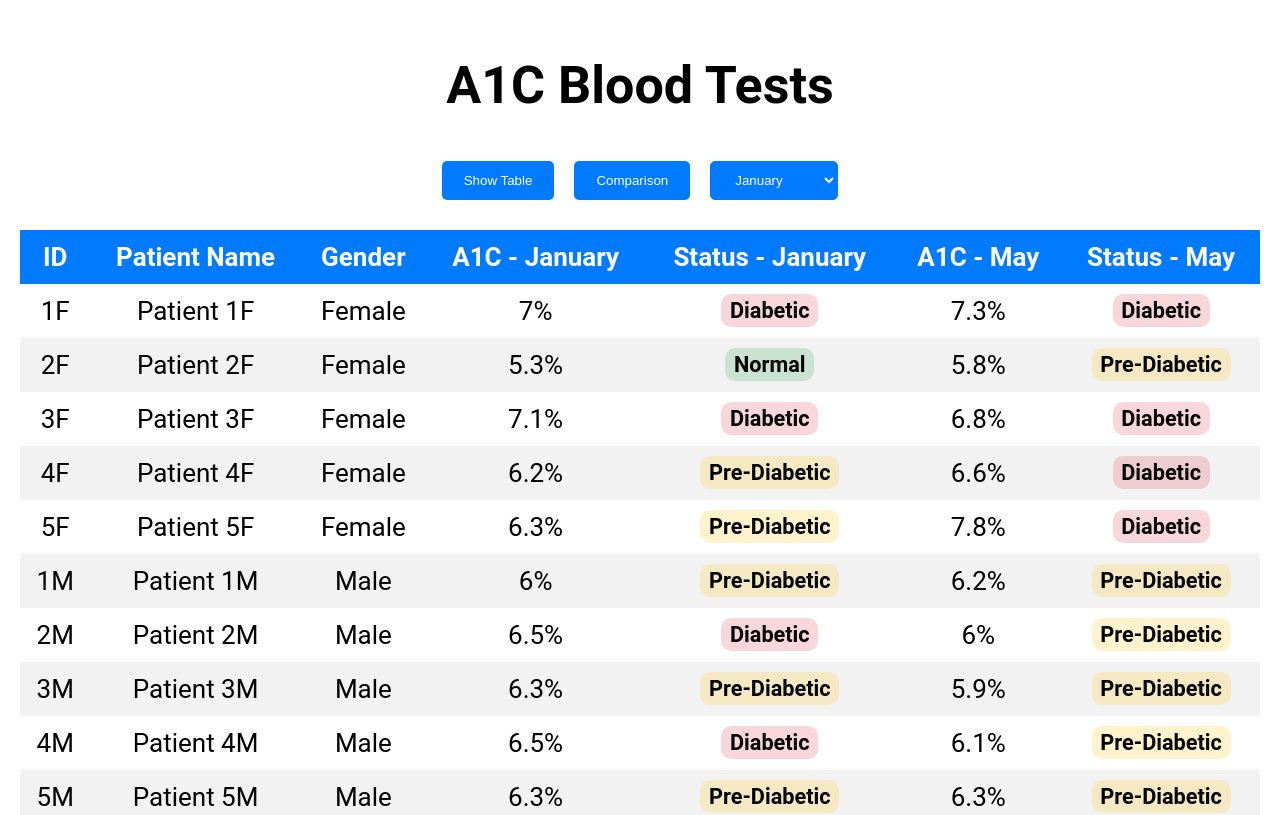
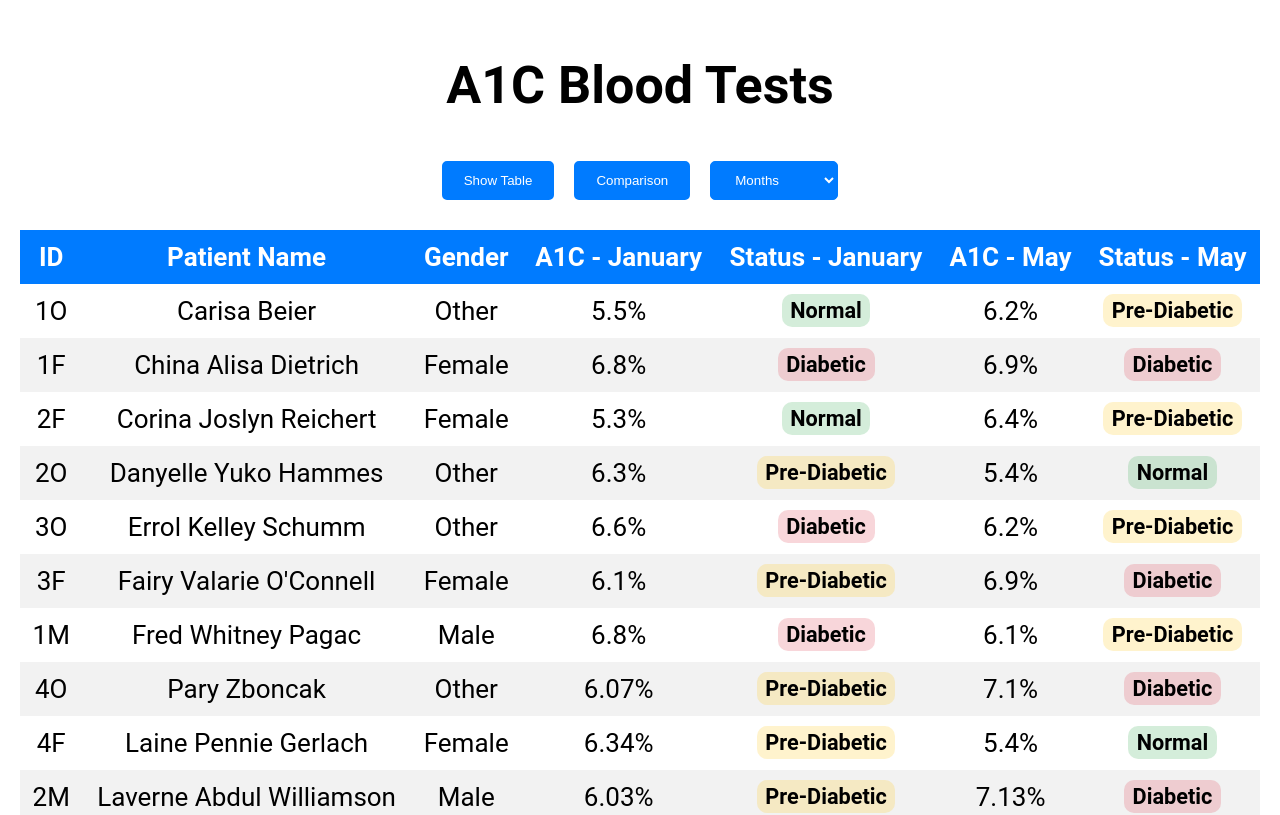
Before and after one commit to K-Gatech/Diabetes-site, a React (Create React App) app: page / in a window 1280 px wide. Shown: the top 815 px of the page. Built offline with nearby package versions, Linux system fonts and the light colour scheme.

Commit message:
Fhir data added

```diff
--- a/src/App.js
+++ b/src/App.js
@@ -14,7 +14,7 @@ function App() {
   };
 
   // months used are only Jan and May
-  const months = ["January", "February", "March", "April", "May", "June", "July", "August", "September", "October", "November", "December"];
+  const months = ["Months","January", "February", "March", "April", "May", "June", "July", "August", "September", "October", "November", "December"];
 
   return (
     <div className="App">
--- a/src/components/ComparisonGraph.js
+++ b/src/components/ComparisonGraph.js
@@ -1,7 +1,7 @@
 import React from 'react';
 import { Bar } from 'react-chartjs-2';
 import { Chart as ChartJS, CategoryScale, LinearScale, BarElement, Title, Tooltip, Legend } from 'chart.js';
-import patientsData from './PatientsData';
+import jsonData from '../data.json';
 
 ChartJS.register(CategoryScale, LinearScale, BarElement, Title, Tooltip, Legend);
 
@@ -22,10 +22,10 @@ const ComparisonGraph = () => {
   };
 
   // Count for each gender and month
-  patientsData.forEach(patient => {
+  jsonData.forEach(patient => {
     const genderKey = patient.gender.toLowerCase();
-    const janStatus = classifyA1c(patient.a1cJanuary);
-    const mayStatus = classifyA1c(patient.a1cMay);
+    const janStatus = classifyA1c(patient.a1cResults[0]?.a1c);
+    const mayStatus = classifyA1c(patient.a1cResults[1]?.a1c);
 
     if (janStatus !== 'Diabetic') statusCounts[genderKey].January++;
     if (mayStatus !== 'Diabetic') statusCounts[genderKey].May++;
--- a/src/components/JanGraph.js
+++ b/src/components/JanGraph.js
@@ -1,7 +1,7 @@
 import React from 'react';
 import { Line } from 'react-chartjs-2';
 import { Chart as ChartJS, CategoryScale, LinearScale, PointElement, LineElement, Title, Tooltip, Legend } from 'chart.js';
-import patientsData from './PatientsData';
+import jsonData from '../data.json';
 
 // Register the chart.js
 ChartJS.register(CategoryScale, LinearScale, PointElement, LineElement, Title, Tooltip, Legend);
@@ -9,15 +9,15 @@ ChartJS.register(CategoryScale, LinearScale, PointElement, LineElement, Title, T
 const JanGraph = () => {
 
   // Creates labels based on patient IDs (1-5). Stop labels at 5 but includes all patients
-  const patientLabels = patientsData.map((patient, index) => `Patient ${index + 1}`).slice(0,5);
+  const patientLabels = jsonData.map(patient => patient.name).slice(0, 5);
 
   // Seperate A1C levels by gender
-  const a1cLevelsByGender = patientsData.reduce((acc, patient) => {
+  const a1cLevelsByGender = jsonData.reduce((acc, patient) => {
     const genderKey = patient.gender.toLowerCase();
     acc[genderKey] = acc[genderKey] || [];
-    acc[genderKey].push(patient.a1cJanuary);
-    return acc;
-  }, {});
+    acc[genderKey].push(patient.a1cResults[0]?.a1c); // Directly accessing the first A1C result
+  return acc;
+}, {});
 
   const data = {
     labels: patientLabels,
--- a/src/components/MayGraph.js
+++ b/src/components/MayGraph.js
@@ -1,7 +1,7 @@
 import React from 'react';
 import { Line } from 'react-chartjs-2';
 import { Chart as ChartJS, CategoryScale, LinearScale, PointElement, LineElement, Title, Tooltip, Legend } from 'chart.js';
-import patientsData from './PatientsData';
+import jsonData from '../data.json';
 
 // Register the chart.js
 ChartJS.register(CategoryScale, LinearScale, PointElement, LineElement, Title, Tooltip, Legend);
@@ -9,15 +9,15 @@ ChartJS.register(CategoryScale, LinearScale, PointElement, LineElement, Title, T
 const MayGraph = () => {
 
   // Creates labels based on patient IDs (1-5). Stop labels at 5 but includes all patients
-  const patientLabels = patientsData.map((patient, index) => `Patient ${index + 1}`).slice(0,5);
+  const patientLabels = jsonData.map((patient, index) => `Patient ${index + 1}`).slice(0,5);
 
   // Segregate A1C levels by gender
-  const a1cLevelsByGender = patientsData.reduce((acc, patient) => {
+  const a1cLevelsByGender = jsonData.reduce((acc, patient) => {
     const genderKey = patient.gender.toLowerCase();
     acc[genderKey] = acc[genderKey] || [];
-    acc[genderKey].push(patient.a1cMay);
-    return acc;
-  }, {});
+    acc[genderKey].push(patient.a1cResults[1]?.a1c); // Directly accessing the first A1C result
+  return acc;
+}, {});
 
   const data = {
     labels: patientLabels,
--- a/src/components/PatientDataTable.js
+++ b/src/components/PatientDataTable.js
@@ -1,13 +1,21 @@
 import React from 'react';
-import patientsData from './PatientsData';
+import jsonData from '../data.json';   // currently data.json is in the main src folder
 
-// A1C levels if statment
 function classifyA1c(a1c) {
   if (a1c < 5.7) return 'Normal';
   if (a1c >= 5.7 && a1c <= 6.4) return 'Pre-Diabetic';
   if (a1c >= 6.5) return 'Diabetic';
   return 'Unknown';
 }
+
+// changing json to appropriate format
+const transformedData = jsonData.map(patient => ({
+  id: patient.gender_id,
+  name: patient.name,
+  gender: patient.gender,
+  a1cJanuary: patient.a1cResults[0]?.a1c,
+  a1cMay: patient.a1cResults[1]?.a1c,
+}));
 
 function PatientDataTable() {
   return (
@@ -25,19 +33,17 @@ function PatientDataTable() {
           </tr>
         </thead>
         <tbody>
-          {patientsData.map((patient, index) => (
+          {transformedData.map((patient, index) => (
             <tr key={index}>
               <td>{patient.id}</td>
               <td>{patient.name}</td>
               <td>{patient.gender}</td>
               <td>{`${patient.a1cJanuary}%`}</td>
-              {/* Jan Status */}
-              <td className={`status ${classifyA1c(patient.a1cJanuary).toLowerCase()}`}>
+              <td className={`status ${classifyA1c(patient.a1cJanuary).toLowerCase().replace(/\s+/g, '-')}`}>
                 {classifyA1c(patient.a1cJanuary)}
               </td>
               <td>{`${patient.a1cMay}%`}</td>
-              {/* May Status */}
-              <td className={`status ${classifyA1c(patient.a1cMay).toLowerCase()}`}>
+              <td className={`status ${classifyA1c(patient.a1cMay).toLowerCase().replace(/\s+/g, '-')}`}>
                 {classifyA1c(patient.a1cMay)}
               </td>
             </tr>
--- a/src/components/PatientsData.js
+++ /dev/null
@@ -1,25 +0,0 @@
-
-const patientsData = [
-    // Female patients
-    { id: '1F', name: 'Patient 1F', gender: 'Female', a1cJanuary: 7.0, a1cMay: 7.3 },
-    { id: '2F', name: 'Patient 2F', gender: 'Female', a1cJanuary: 5.3, a1cMay: 5.8 },
-    { id: '3F', name: 'Patient 3F', gender: 'Female', a1cJanuary: 7.1, a1cMay: 6.8 },
-    { id: '4F', name: 'Patient 4F', gender: 'Female', a1cJanuary: 6.2, a1cMay: 6.6 },
-    { id: '5F', name: 'Patient 5F', gender: 'Female', a1cJanuary: 6.3, a1cMay: 7.8 },
-
-    // Male patients
-    { id: '1M', name: 'Patient 1M', gender: 'Male', a1cJanuary: 6.0, a1cMay: 6.2 },
-    { id: '2M', name: 'Patient 2M', gender: 'Male', a1cJanuary: 6.5, a1cMay: 6.0 },
-    { id: '3M', name: 'Patient 3M', gender: 'Male', a1cJanuary: 6.3, a1cMay: 5.9 },
-    { id: '4M', name: 'Patient 4M', gender: 'Male', a1cJanuary: 6.5, a1cMay: 6.1 },
-    { id: '5M', name: 'Patient 5M', gender: 'Male', a1cJanuary: 6.3, a1cMay: 6.3 },
-
-    // Other patients
-    { id: '1O', name: 'Patient 1O', gender: 'Other', a1cJanuary: 5.1, a1cMay: 5.4 },
-    { id: '2O', name: 'Patient 2O', gender: 'Other', a1cJanuary: 6.8, a1cMay: 6.6 },
-    { id: '3O', name: 'Patient 3O', gender: 'Other', a1cJanuary: 6.0, a1cMay: 6.8 },
-    { id: '4O', name: 'Patient 4O', gender: 'Other', a1cJanuary: 7.2, a1cMay: 6.9 },
-    { id: '5O', name: 'Patient 5O', gender: 'Other', a1cJanuary: 6.5, a1cMay: 6.8 }
-  ];
-
-  export default patientsData;
--- /dev/null
+++ b/src/data.json
@@ -0,0 +1,242 @@
+[
+  {
+    "id": "e4b02de3-2376-05c9-2854-75890cf68deb",
+    "name": "Carisa Beier",
+    "gender": "Other",
+    "gender_id": "1O",
+    "a1cResults": [
+      {
+        "a1c": 5.5,
+        "date": "2014-07-09T05:03:59+09:00"
+      },
+      {
+        "a1c": 6.2,
+        "date": "2016-07-13T05:03:59+09:00"
+      }
+    ]
+  },
+  {
+    "id": "0a090da4-846d-2dfb-68c7-2af0d6a74c90",
+    "name": "China Alisa Dietrich",
+    "gender": "Female",
+    "gender_id": "1F",
+    "a1cResults": [
+      {
+        "a1c": 6.8,
+        "date": "2015-03-25T21:48:07+09:00"
+      },
+      {
+        "a1c": 6.9,
+        "date": "2017-03-01T21:48:07+09:00"
+      }
+    ]
+  },
+  {
+    "id": "6136f75c-ef64-2a72-a9e1-2aa0ffe84646",
+    "name": "Corina Joslyn Reichert",
+    "gender": "Female",
+    "gender_id": "2F",
+    "a1cResults": [
+      {
+        "a1c": 5.3,
+        "date": "2021-10-02T23:25:09+09:00"
+      },
+      {
+        "a1c": 6.4,
+        "date": "2023-10-07T23:25:09+09:00"
+      }
+    ]
+  },
+  {
+    "id": "50357125-7248-fde0-3266-c453dd8529ce",
+    "name": "Danyelle Yuko Hammes",
+    "gender": "Other",
+    "gender_id": "2O",
+    "a1cResults": [
+      {
+        "a1c": 6.3,
+        "date": "2015-04-16T17:13:37+09:00"
+      },
+      {
+        "a1c": 5.4,
+        "date": "2018-02-01T17:13:37+09:00"
+      }
+    ]
+  },
+  {
+    "id": "4cd795e1-ef0c-dc95-5457-bfc74ed557fa",
+    "name": "Errol Kelley Schumm",
+    "gender": "Other",
+    "gender_id": "3O",
+    "a1cResults": [
+      {
+        "a1c": 6.6,
+        "date": "2014-06-17T23:30:23+09:00"
+      },
+      {
+        "a1c": 6.2,
+        "date": "2015-06-23T23:30:23+09:00"
+      }
+    ]
+  },
+  {
+    "id": "cda9040a-d2c3-a279-8e8e-940fc6feb52a",
+    "name": "Fairy Valarie O'Connell",
+    "gender": "Female",
+    "gender_id": "3F",
+    "a1cResults": [
+      {
+        "a1c": 6.1,
+        "date": "2014-04-25T08:16:08+09:00"
+      },
+      {
+        "a1c": 6.9,
+        "date": "2016-04-29T08:16:08+09:00"
+      }
+    ]
+  },
+  {
+    "id": "bc44af02-e071-9cbd-3f7e-f378c28000a8",
+    "name": "Fred Whitney Pagac",
+    "gender": "Male",
+    "gender_id": "1M",
+    "a1cResults": [
+      {
+        "a1c": 6.8,
+        "date": "2016-05-18T02:19:59+09:00"
+      },
+      {
+        "a1c": 6.1,
+        "date": "2019-03-06T02:19:59+09:00"
+      }
+    ]
+  },
+  {
+    "id": "80f09052-4bb4-8a29-aeb8-03f28239555d",
+    "name": "Pary Zboncak",
+    "gender": "Other",
+    "gender_id": "4O",
+    "a1cResults": [
+      {
+        "a1c": 6.07,
+        "date": "2014-07-26T12:16:26+09:00"
+      },
+      {
+        "a1c": 7.1,
+        "date": "2015-08-01T12:16:26+09:00"
+      }
+    ]
+  },
+  {
+    "id": "7b447d76-452c-2427-64fe-55a3042a6ed0",
+    "name": "Laine Pennie Gerlach",
+    "gender": "Female",
+    "gender_id": "4F",
+    "a1cResults": [
+      {
+        "a1c": 6.34,
+        "date": "2014-04-15T13:39:11+09:00"
+      },
+      {
+        "a1c": 5.4,
+        "date": "2015-04-21T13:39:11+09:00"
+      }
+    ]
+  },
+  {
+    "id": "6f3303ea-b083-2eb6-4bca-c53892c6eb63",
+    "name": "Laverne Abdul Williamson",
+    "gender": "Male",
+    "gender_id": "2M",
+    "a1cResults": [
+      {
+        "a1c": 6.03,
+        "date": "2016-11-09T00:08:44+09:00"
+      },
+      {
+        "a1c": 7.13,
+        "date": "2019-08-28T00:08:44+09:00"
+      }
+    ]
+  },
+  {
+    "id": "80fc333a-e0a3-a80c-c72c-b4dd697cd71d",
+    "name": "Oren Morgan Heathcote",
+    "gender": "Male",
+    "gender_id": "3M",
+    "a1cResults": [
+      {
+        "a1c": 6.8,
+        "date": "2016-01-27T00:32:50+09:00"
+      },
+      {
+        "a1c": 6.25,
+        "date": "2017-02-01T00:32:50+09:00"
+      }
+    ]
+  },
+  {
+    "id": "bc00ae6a-f3e0-ba33-f41d-0d0b6e3d117b",
+    "name": "Paris Rolfson",
+    "gender": "Other",
+    "gender_id": "5O",
+    "a1cResults": [
+      {
+        "a1c": 6.2,
+        "date": "2014-04-15T20:45:31+09:00"
+      },
+      {
+        "a1c": 7.14,
+        "date": "2015-04-21T20:45:31+09:00"
+      }
+    ]
+  },
+  {
+    "id": "07c54127-a904-22d7-d005-a606b86c5c5d",
+    "name": "Reginald Raul Russel",
+    "gender": "Male",
+    "gender_id": "4M",
+    "a1cResults": [
+      {
+        "a1c": 6.53,
+        "date": "2016-02-22T09:26:53+09:00"
+      },
+      {
+        "a1c": 5.93,
+        "date": "2018-02-26T09:26:53+09:00"
+      }
+    ]
+  },
+  {
+    "id": "b40d47fa-b18c-3b08-19a3-1820db357cf5",
+    "name": "Sharlene Deja Schimmel",
+    "gender": "Female",
+    "gender_id": "5F",
+    "a1cResults": [
+      {
+        "a1c": 6.22,
+        "date": "2015-05-04T15:48:39+09:00"
+      },
+      {
+        "a1c": 6.93,
+        "date": "2017-05-08T15:48:39+09:00"
+      }
+    ]
+  },
+  {
+    "id": "db968279-43f5-f50f-b3a9-460533366b9c",
+    "name": "Willard Josef Ondricka",
+    "gender": "Male",
+    "gender_id": "5M",
+    "a1cResults": [
+      {
+        "a1c": 6.3,
+        "date": "2014-10-30T20:25:28+09:00"
+      },
+      {
+        "a1c": 5.5,
+        "date": "2015-11-05T20:25:28+09:00"
+      }
+    ]
+  }
+]
```
Also changed, not shown: src/components/usePatientsData.js (added, +35 -0 lines).
